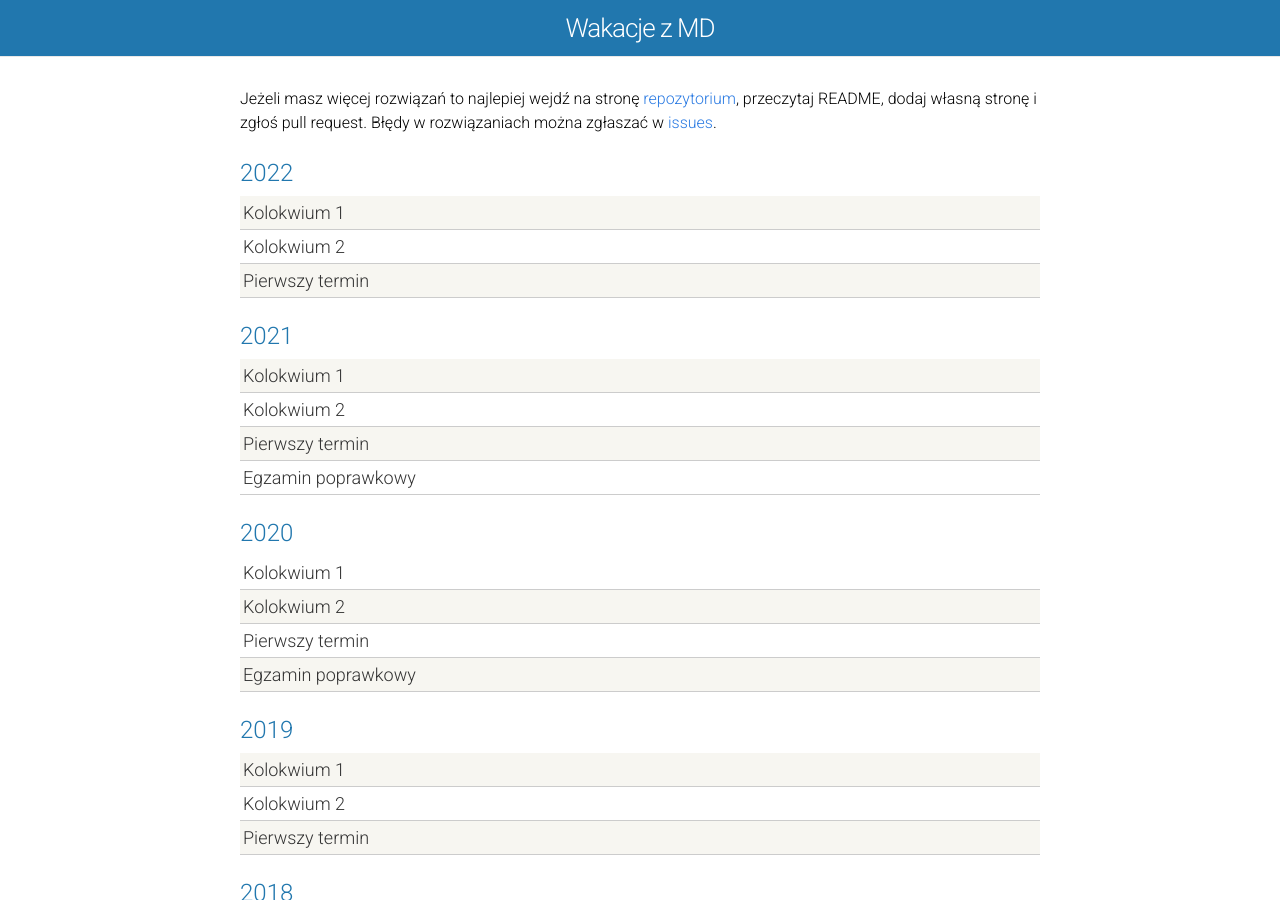
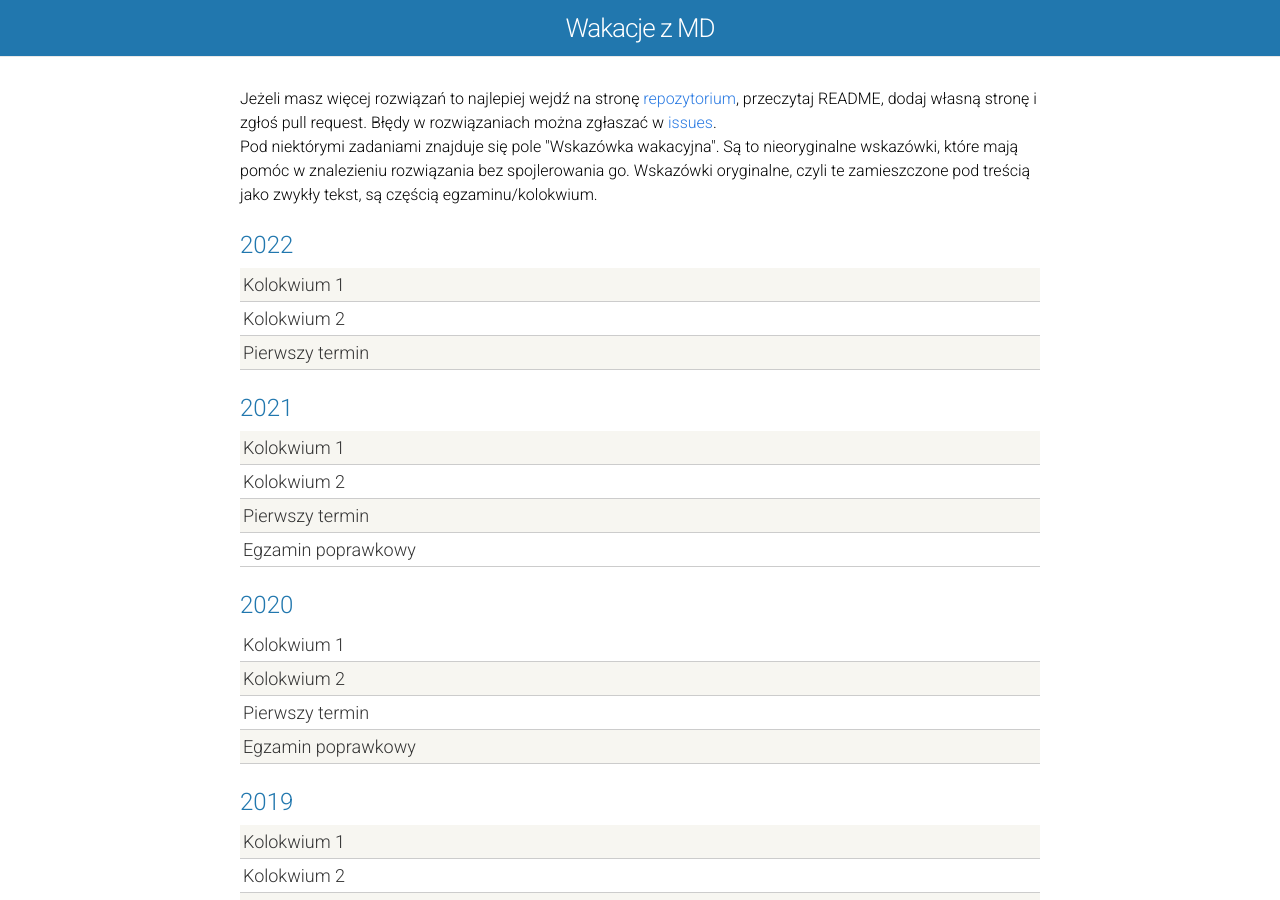
Before and after one commit to wakacjezmd/wakacjezmd.github.io, a Jekyll site: the page built from index.html, in a window 1280 px wide and 900 px high. Built offline with Jekyll 4.4.1, drawn with Linux system fonts in a browser that asks for light colours; nearby versions of some CDN libraries.

Commit message:
Dodaj opis wskazówki wakacyjnej

```diff
--- a/index.html
+++ b/index.html
@@ -5,6 +5,12 @@ layout: default
 <div>
   Jeżeli masz więcej rozwiązań to najlepiej wejdź na stronę <a href="https://github.com/wakacjezmd/wakacjezmd.github.io">repozytorium</a>, przeczytaj README, dodaj własną stronę i zgłoś pull request.
   Błędy w rozwiązaniach można zgłaszać w <a href="https://github.com/wakacjezmd/wakacjezmd.github.io/issues">issues</a>.
+
+  <p>
+    Pod niektórymi zadaniami znajduje się pole "Wskazówka wakacyjna".
+    Są to nieoryginalne wskazówki, które mają pomóc w znalezieniu rozwiązania bez spojlerowania go.
+    Wskazówki oryginalne, czyli te zamieszczone pod treścią jako zwykły tekst, są częścią egzaminu/kolokwium.
+  </p>
 </div>
 
 <div class="home">
```
